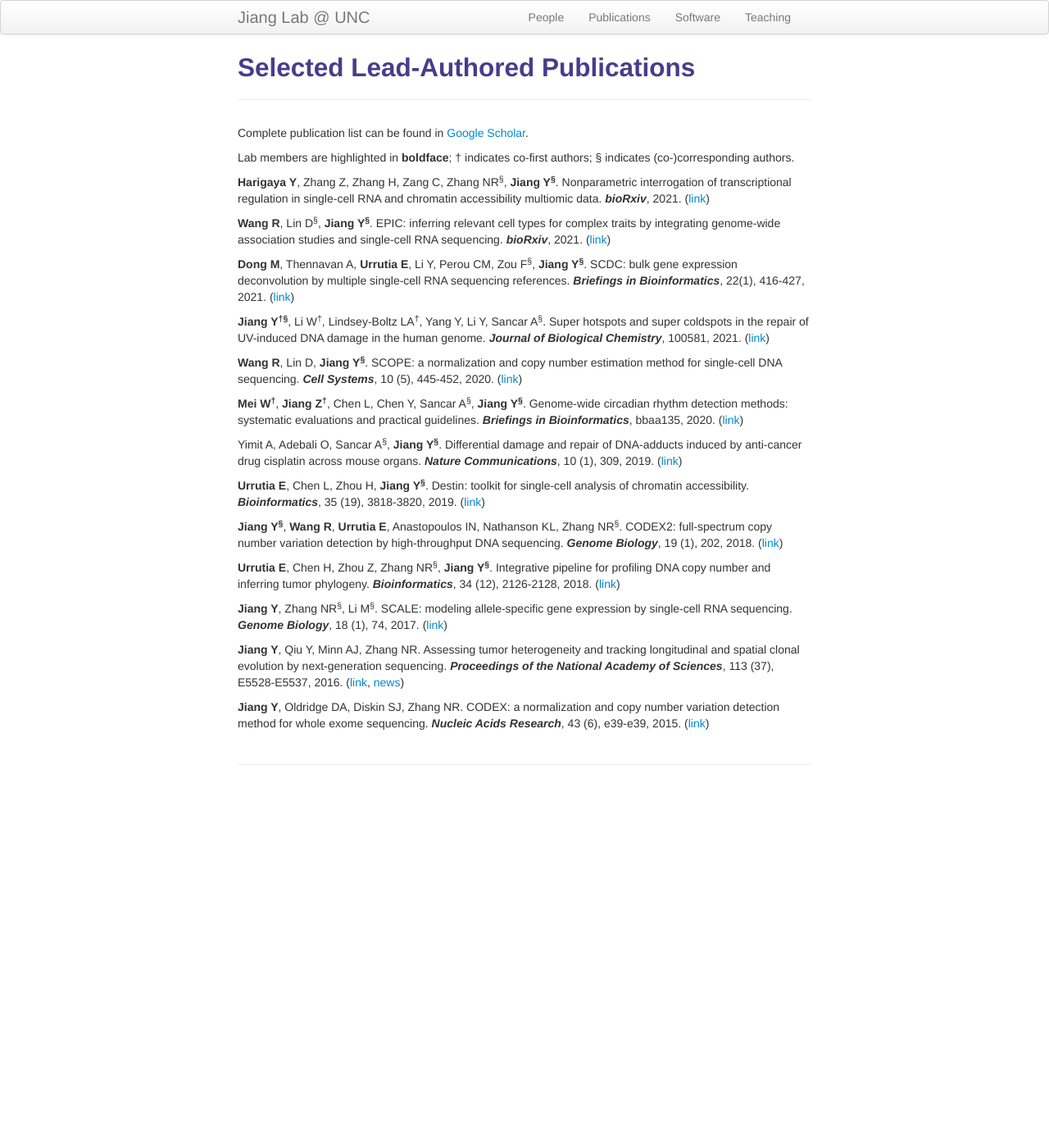
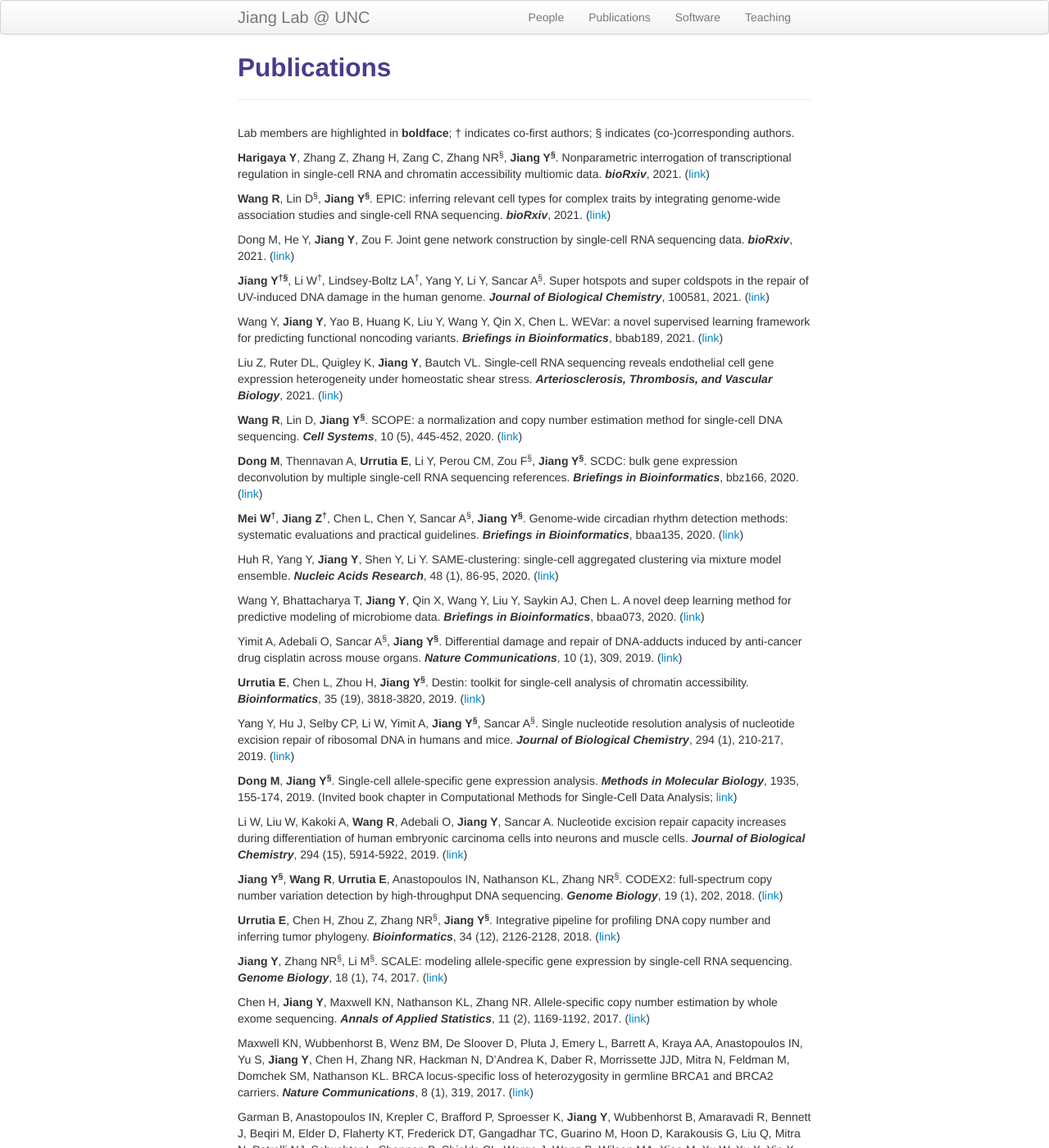
Before and after one commit to yuchaojiang/yuchaojiang.github.io, a Jekyll site: the page built from pages/pubs.md, in a window 1280 px wide and 1400 px high. Shown: the whole window at 82% size. Built offline with Jekyll 4.4.1, drawn with Linux system fonts in a browser that asks for light colours; some of the changed text lies outside the part shown.

Commit message:
Update pubs.md

```diff
--- a/pages/pubs.md
+++ b/pages/pubs.md
@@ -1,10 +1,8 @@
 ---
 layout: page
-title: Selected Lead-Authored Publications
+title: Publications
 description: Yuchao Jiang's publications
 ---
-
-Complete publication list can be found in [Google Scholar](https://scholar.google.com/citations?user=YA9f7QUAAAAJ&hl=en).
 
 Lab members are highlighted in **boldface**; &dagger; indicates co-first authors; &sect; indicates (co-)corresponding authors.
 
@@ -12,17 +10,33 @@ Lab members are highlighted in **boldface**; &dagger; indicates co-first authors
 
 **Wang R**, Lin D<sup>&sect;</sup>, **Jiang Y<sup>&sect;</sup>**. EPIC: inferring relevant cell types for complex traits by integrating genome-wide association studies and single-cell RNA sequencing. ***bioRxiv***, 2021. ([link](https://www.biorxiv.org/content/10.1101/2021.06.09.447805v2))
 
-**Dong M**, Thennavan A, **Urrutia E**, Li Y, Perou CM, Zou F<sup>&sect;</sup>, **Jiang Y<sup>&sect;</sup>**. SCDC: bulk gene expression deconvolution by multiple single-cell RNA sequencing references. ***Briefings in Bioinformatics***, 22(1), 416-427, 2021. ([link](https://academic.oup.com/bib/advance-article/doi/10.1093/bib/bbz166/5699815))
+Dong M, He Y, **Jiang Y**, Zou F. Joint gene network construction by single-cell RNA sequencing data. ***bioRxiv***, 2021. ([link](https://www.biorxiv.org/content/10.1101/2021.07.14.452387v1))
 
 **Jiang Y<sup>&dagger;</sup><sup>&sect;</sup>**, Li W<sup>&dagger;</sup>, Lindsey-Boltz LA<sup>&dagger;</sup>, Yang Y, Li Y, Sancar A<sup>&sect;</sup>. Super hotspots and super coldspots in the repair of UV-induced DNA damage in the human genome. ***Journal of Biological Chemistry***, 100581, 2021. ([link](https://www.sciencedirect.com/science/article/pii/S0021925821003616?via%3Dihub))
 
+Wang Y, **Jiang Y**, Yao B, Huang K, Liu Y, Wang Y, Qin X, Chen L. WEVar: a novel supervised learning framework for predicting functional noncoding variants. ***Briefings in Bioinformatics***, bbab189, 2021. ([link](https://academic.oup.com/bib/advance-article/doi/10.1093/bib/bbab189/6279833))
+
+Liu Z, Ruter DL, Quigley K, **Jiang Y**, Bautch VL. Single-cell RNA sequencing reveals endothelial cell gene expression heterogeneity under homeostatic shear stress. ***Arteriosclerosis, Thrombosis, and Vascular Biology***, 2021. ([link](https://www.biorxiv.org/content/10.1101/2020.12.07.414904v1))
+
 **Wang R**, Lin D, **Jiang Y<sup>&sect;</sup>**. SCOPE: a normalization and copy number estimation method for single-cell DNA sequencing. ***Cell Systems***, 10 (5), 445-452, 2020. ([link](https://doi.org/10.1016/j.cels.2020.03.005))
 
+**Dong M**, Thennavan A, **Urrutia E**, Li Y, Perou CM, Zou F<sup>&sect;</sup>, **Jiang Y<sup>&sect;</sup>**. SCDC: bulk gene expression deconvolution by multiple single-cell RNA sequencing references. ***Briefings in Bioinformatics***, bbz166, 2020. ([link](https://academic.oup.com/bib/advance-article/doi/10.1093/bib/bbz166/5699815))
+
 **Mei W<sup>&dagger;</sup>**, **Jiang Z<sup>&dagger;</sup>**, Chen L, Chen Y, Sancar A<sup>&sect;</sup>, **Jiang Y<sup>&sect;</sup>**. Genome-wide circadian rhythm detection methods: systematic evaluations and practical guidelines. ***Briefings in Bioinformatics***, bbaa135, 2020. ([link](https://academic.oup.com/bib/article/doi/10.1093/bib/bbaa135/5872170))
+
+Huh R, Yang Y, **Jiang Y**, Shen Y, Li Y. SAME-clustering: single-cell aggregated clustering via mixture model ensemble. ***Nucleic Acids Research***, 48 (1), 86-95, 2020. ([link](https://academic.oup.com/nar/article/48/1/86/5644992))
+
+Wang Y, Bhattacharya T, **Jiang Y**, Qin X, Wang Y, Liu Y, Saykin AJ, Chen L. A novel deep learning method for predictive modeling of microbiome data. ***Briefings in Bioinformatics***, bbaa073, 2020. ([link](https://doi.org/10.1093/bib/bbaa073))
 
 Yimit A, Adebali O, Sancar A<sup>&sect;</sup>, **Jiang Y<sup>&sect;</sup>**. Differential damage and repair of DNA-adducts induced by anti-cancer drug cisplatin across mouse organs. ***Nature Communications***, 10 (1), 309, 2019. ([link](https://www.nature.com/articles/s41467-019-08290-2))
 
 **Urrutia E**, Chen L, Zhou H, **Jiang Y<sup>&sect;</sup>**. Destin: toolkit for single-cell analysis of chromatin accessibility. ***Bioinformatics***, 35 (19), 3818-3820, 2019. ([link](https://academic.oup.com/bioinformatics/article/35/19/3818/5367832/))
+
+Yang Y, Hu J, Selby CP, Li W, Yimit A, **Jiang Y<sup>&sect;</sup>**, Sancar A<sup>&sect;</sup>. Single nucleotide resolution analysis of nucleotide excision repair of ribosomal DNA in humans and mice. ***Journal of Biological Chemistry***, 294 (1), 210-217, 2019. ([link](http://www.jbc.org/content/294/1/210.short))
+
+**Dong M**, **Jiang Y<sup>&sect;</sup>**. Single-cell allele-specific gene expression analysis. ***Methods in Molecular Biology***, 1935, 155-174, 2019. (Invited book chapter in Computational Methods for Single-Cell Data Analysis; [link](https://link.springer.com/protocol/10.1007%2F978-1-4939-9057-3_11))
+
+Li W, Liu W, Kakoki A, **Wang R**, Adebali O, **Jiang Y**, Sancar A. Nucleotide excision repair capacity increases during differentiation of human embryonic carcinoma cells into neurons and muscle cells. ***Journal of Biological Chemistry***, 294 (15), 5914-5922, 2019. ([link](http://www.jbc.org/content/294/15/5914))
 
 **Jiang Y<sup>&sect;</sup>**, **Wang R**, **Urrutia E**, Anastopoulos IN, Nathanson KL, Zhang NR<sup>&sect;</sup>. CODEX2: full-spectrum copy number variation detection by high-throughput DNA sequencing. ***Genome Biology***, 19 (1), 202, 2018. ([link](https://genomebiology.biomedcentral.com/articles/10.1186/s13059-018-1578-y))
 
@@ -30,6 +44,14 @@ Yimit A, Adebali O, Sancar A<sup>&sect;</sup>, **Jiang Y<sup>&sect;</sup>**. Dif
 
 **Jiang Y**, Zhang NR<sup>&sect;</sup>, Li M<sup>&sect;</sup>. SCALE: modeling allele-specific gene expression by single-cell RNA sequencing. ***Genome Biology***, 18 (1), 74, 2017. ([link](https://genomebiology.biomedcentral.com/articles/10.1186/s13059-017-1200-8))
 
+Chen H, **Jiang Y**, Maxwell KN, Nathanson KL, Zhang NR. Allele-specific copy number estimation by whole exome sequencing. ***Annals of Applied Statistics***, 11 (2), 1169-1192, 2017. ([link](http://projecteuclid.org/euclid.aoas/1500537739))
+
+Maxwell KN, Wubbenhorst B, Wenz BM, De Sloover D, Pluta J, Emery L, Barrett A, Kraya AA, Anastopoulos IN, Yu S, **Jiang Y**, Chen H, Zhang NR, Hackman N, D'Andrea K, Daber R, Morrissette JJD, Mitra N, Feldman M, Domchek SM, Nathanson KL. BRCA locus-specific loss of heterozygosity in germline BRCA1 and BRCA2 carriers. ***Nature Communications***, 8 (1), 319, 2017. ([link](https://www.nature.com/articles/s41467-017-00388-9))
+
+Garman B, Anastopoulos IN, Krepler C, Brafford P, Sproesser K, **Jiang Y**, Wubbenhorst B, Amaravadi R, Bennett J, Beqiri M, Elder D, Flaherty KT, Frederick DT, Gangadhar TC, Guarino M, Hoon D, Karakousis G, Liu Q, Mitra N, Petrelli NJ, Schuchter L, Shannan B, Shields CL, Wargo J, Wenz B, Wilson MA, Xiao M, Xu W, Xu X, Yin X, Zhang NR, Davies MA, Herlyn M, Nathanson KL. Genetic and Genomic Characterization of 462 Melanoma Patient-Derived Xenografts, Tumor Biopsies, and Cell Lines. ***Cell Reports***, 21 (7), 1936-1952, 2017. ([link](http://www.cell.com/cell-reports/fulltext/S2211-1247(17)31499-7))
+
 **Jiang Y**, Qiu Y, Minn AJ, Zhang NR. Assessing tumor heterogeneity and tracking longitudinal and spatial clonal evolution by next-generation sequencing. ***Proceedings of the National Academy of Sciences***, 113 (37), E5528-E5537, 2016. ([link](http://www.pnas.org/content/113/37/E5528), [news](http://www.uphs.upenn.edu/news/News_Releases/2016/09/jiang/))
 
 **Jiang Y**, Oldridge DA, Diskin SJ, Zhang NR. CODEX: a normalization and copy number variation detection method for whole exome sequencing. ***Nucleic Acids Research***, 43 (6), e39-e39, 2015. ([link](https://academic.oup.com/nar/article-lookup/doi/10.1093/nar/gku1363))
+
+**For complete list, see [Google Scholar](https://scholar.google.com/citations?user=YA9f7QUAAAAJ&hl=en).**
```
